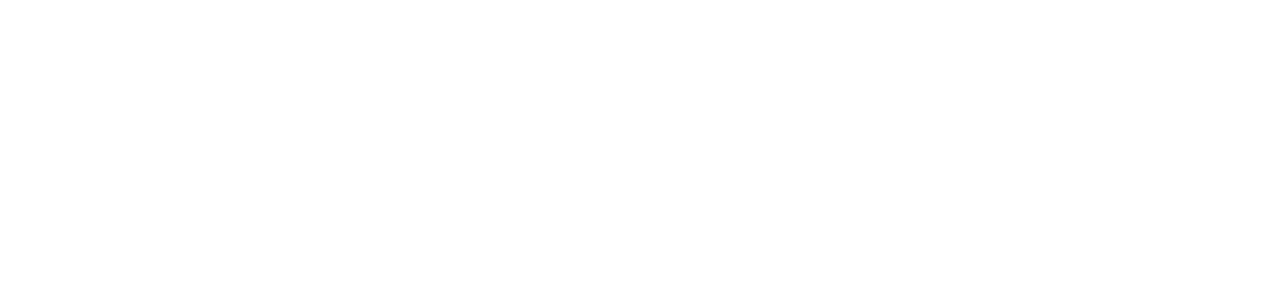
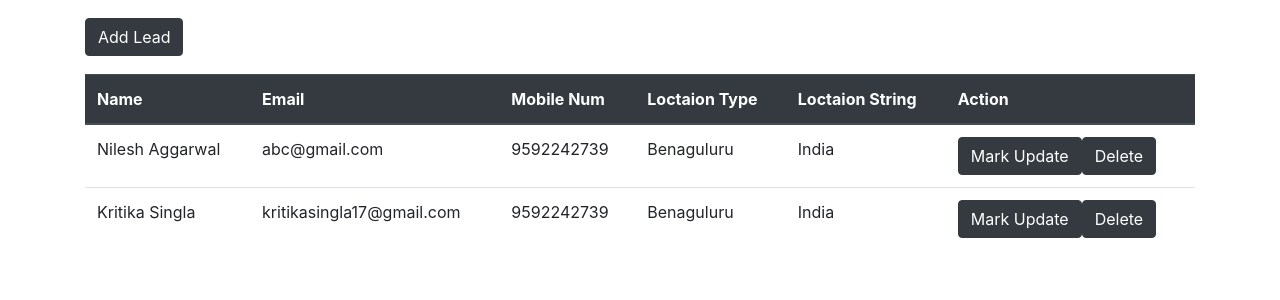
Before and after one commit to kritikasingla17/test-64-q-c21e8c8f0eaa40dbaae6314b9a357c6f--angular-4-npm-in-docker, an Angular app: page /index in a window 1280 px wide. Before the commit this address led to /. Shown: the top 300 px of the page. Built offline with nearby package versions, Linux system fonts and the light colour scheme; no server answers.

Commit message:
integraate lead table with api

```diff
--- a/src/assets/data.js
+++ b/src/assets/data.js
@@ -1,18 +1,18 @@
 export default[
     {
-        "firstName":"Nilesh",
-        "lastName":"Aggarwal",
+        "first_name":"Nilesh",
+        "last_name":"Aggarwal",
         "email":"abc@gmail.com",
-        "mobile_num":"9592242739",
+        "mobile":"9592242739",
         "location_type":"Benaguluru",
         "location_string":"India",
         "communication":"good lead"
     },
     {
-        "firstName":"Kritika",
-        "lastName":"Singla",
+        "first_name":"Kritika",
+        "last_name":"Singla",
         "email":"kritikasingla17@gmail.com",
-        "mobile_num":"9592242739",
+        "mobile":"9592242739",
         "location_type":"Benaguluru",
         "location_string":"India",
         "communication":"good lead"
```
Also changed, not shown: src/app/app.module.ts (+5 -3 lines).
